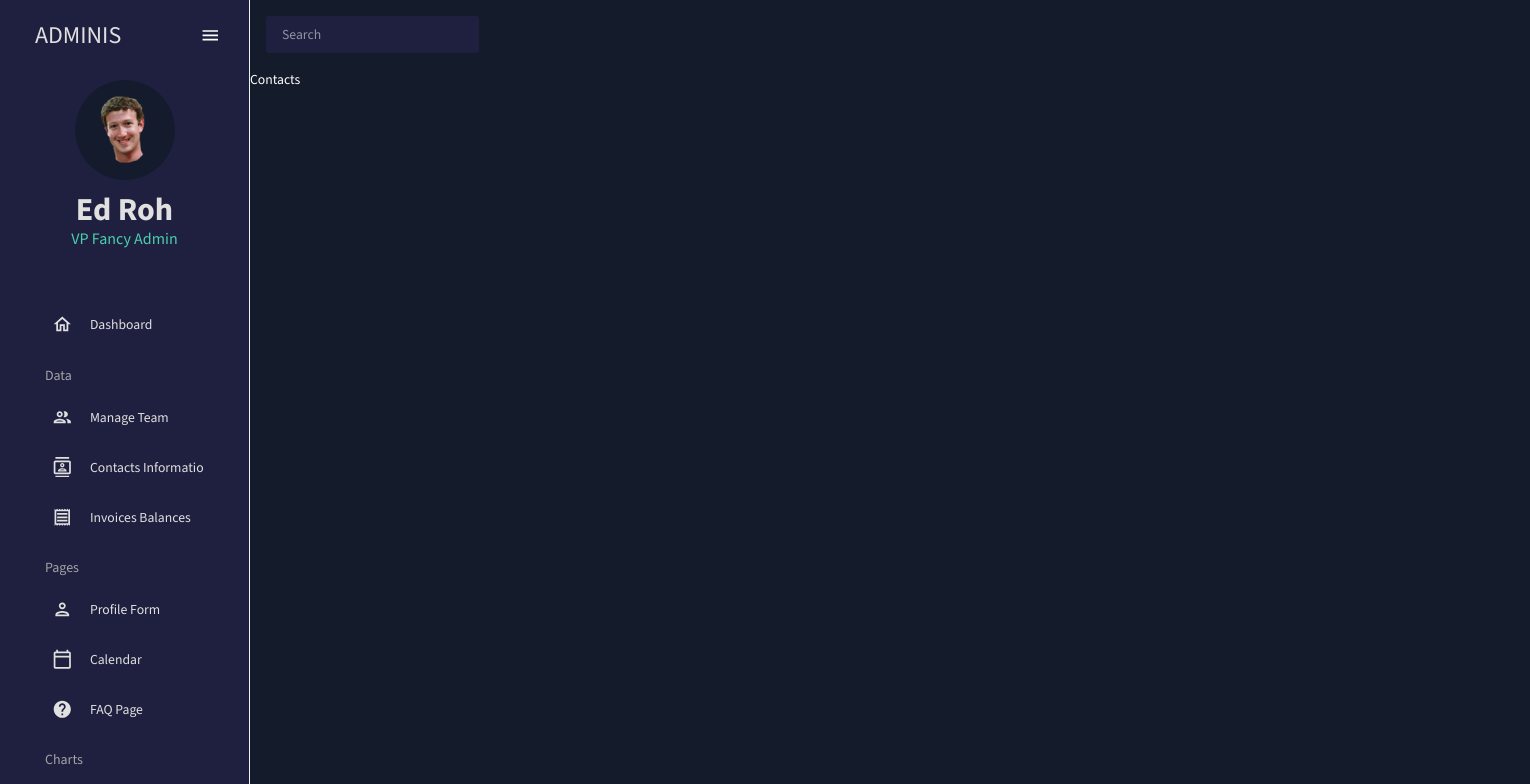
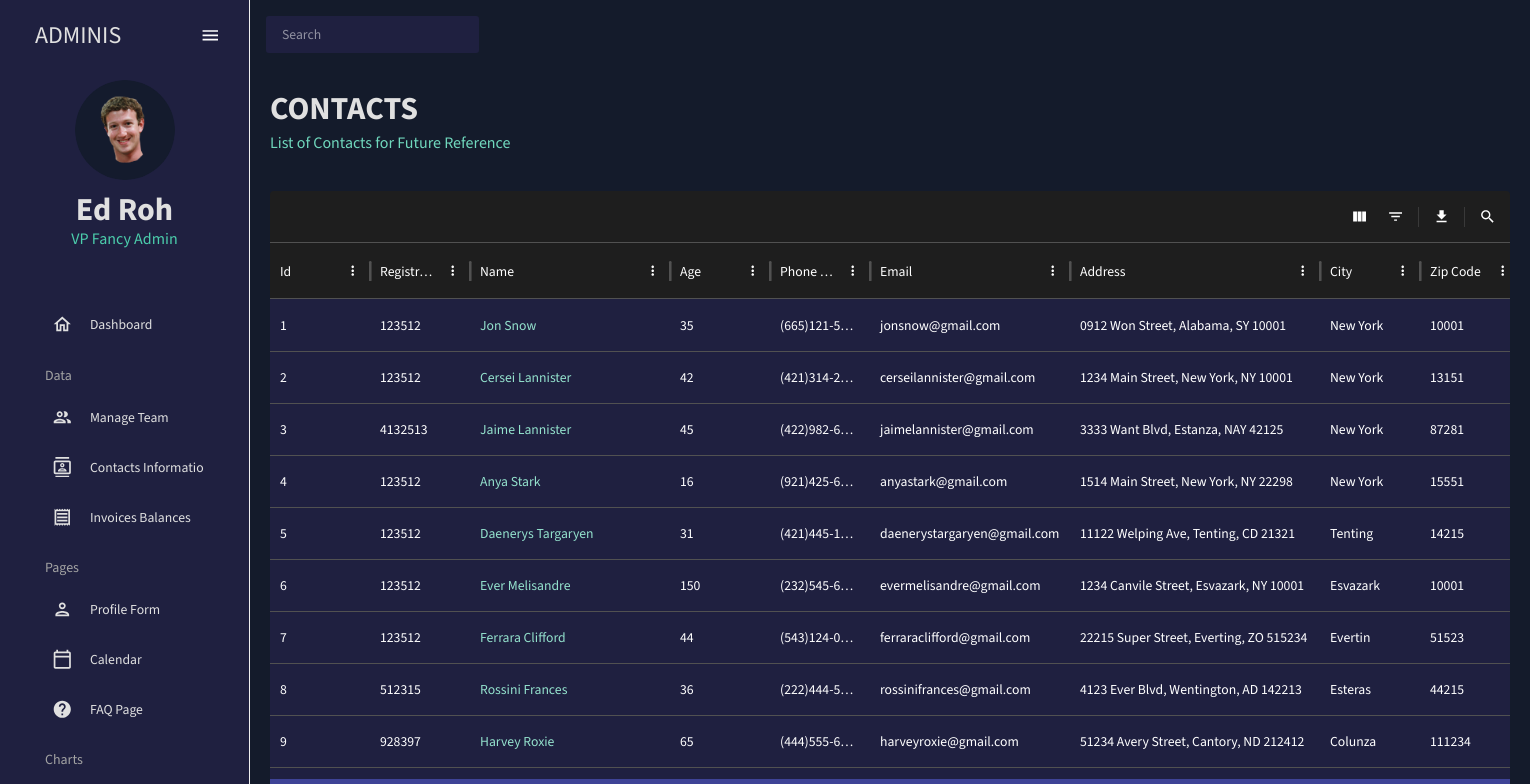
Before and after one commit to abmdeve/react-dashboard-app, a React (Vite) app: page /contacts in a window 1280 px wide. Shown: the top 784 px of the page, 1530 px wide, since content can reach past the window. Built offline with nearby package versions, Linux system fonts and the light colour scheme; some icons are missing; a web font is replaced by a local one.

Commit message:
Contacts is implemented

```diff
--- a/src/screens/contacts/contacts.tsx
+++ b/src/screens/contacts/contacts.tsx
@@ -1,7 +1,85 @@
+import { Box, useTheme } from "@mui/material";
 import React from "react";
+import { tokens } from "../../context/theme";
+import HeaderComponent from "../../components/Header/HeaderComponent";
+import { DataGrid, type GridColDef } from "@mui/x-data-grid";
+import { mockDataContacts } from "../../data/mockData";
+import type { Contact_Interface } from "../../utils/types/types";
 
 const Contacts = () => {
-  return <div>Contacts</div>;
+  const theme = useTheme();
+  const colors = tokens(theme.palette.mode);
+
+  const columns: GridColDef<Contact_Interface>[] = [
+    { field: "id", headerName: "Id", width: 100 },
+    { field: "registrarId", headerName: "Registrar Id", width: 100 },
+    {
+      field: "name",
+      headerName: "Name",
+      cellClassName: "name-column--cell",
+      width: 200,
+    },
+    {
+      field: "age",
+      headerName: "Age",
+      type: "number",
+      headerAlign: "left",
+      align: "left",
+      width: 100,
+    },
+    { field: "phone", headerName: "Phone Number", width: 100 },
+    { field: "email", headerName: "Email", width: 200 },
+    { field: "address", headerName: "Address", width: 250 },
+    { field: "city", headerName: "City", width: 100 },
+    { field: "zipCode", headerName: "Zip Code", width: 100 },
+  ];
+
+  return (
+    <Box m={"20px"}>
+      <Box display="flex" justifyContent="space-between" alignItems="center">
+        <HeaderComponent
+          title="CONTACTS"
+          subtitle="List of Contacts for Future Reference"
+        />
+      </Box>
+
+      <Box
+        m="8px 0 0 0"
+        width="100%"
+        height="80vh"
+        sx={{
+          "& .MuiDataGrid-root": {
+            border: "none",
+          },
+          "& .MuiDataGrid-cell": {
+            borderBottom: "none",
+          },
+          "& .name-column--cell": {
+            color: colors.greenAccent[300],
+          },
+          "& .MuiDataGrid-columnHeaders": {
+            backgroundColor: colors.blueAccent[700],
+            borderBottom: "none",
+          },
+          "& .MuiDataGrid-virtualScroller": {
+            backgroundColor: colors.primary[400],
+          },
+          "& .MuiDataGrid-footerContainer": {
+            borderTop: "none",
+            backgroundColor: colors.blueAccent[700],
+          },
+          "& .MuiCheckbox-root": {
+            color: `${colors.greenAccent[200]} !important`,
+          },
+          "& .MuiDataGrid-toolbarContainer .MuiButton-text": {
+            color: `${colors.grey[100]} !important`,
+          },
+        }}
+      >
+        <DataGrid rows={mockDataContacts} columns={columns} showToolbar />
+      </Box>
+    </Box>
+  );
 };
 
 export default Contacts;
```
Also changed, not shown: src/utils/types/types.ts (+12 -0 lines).
